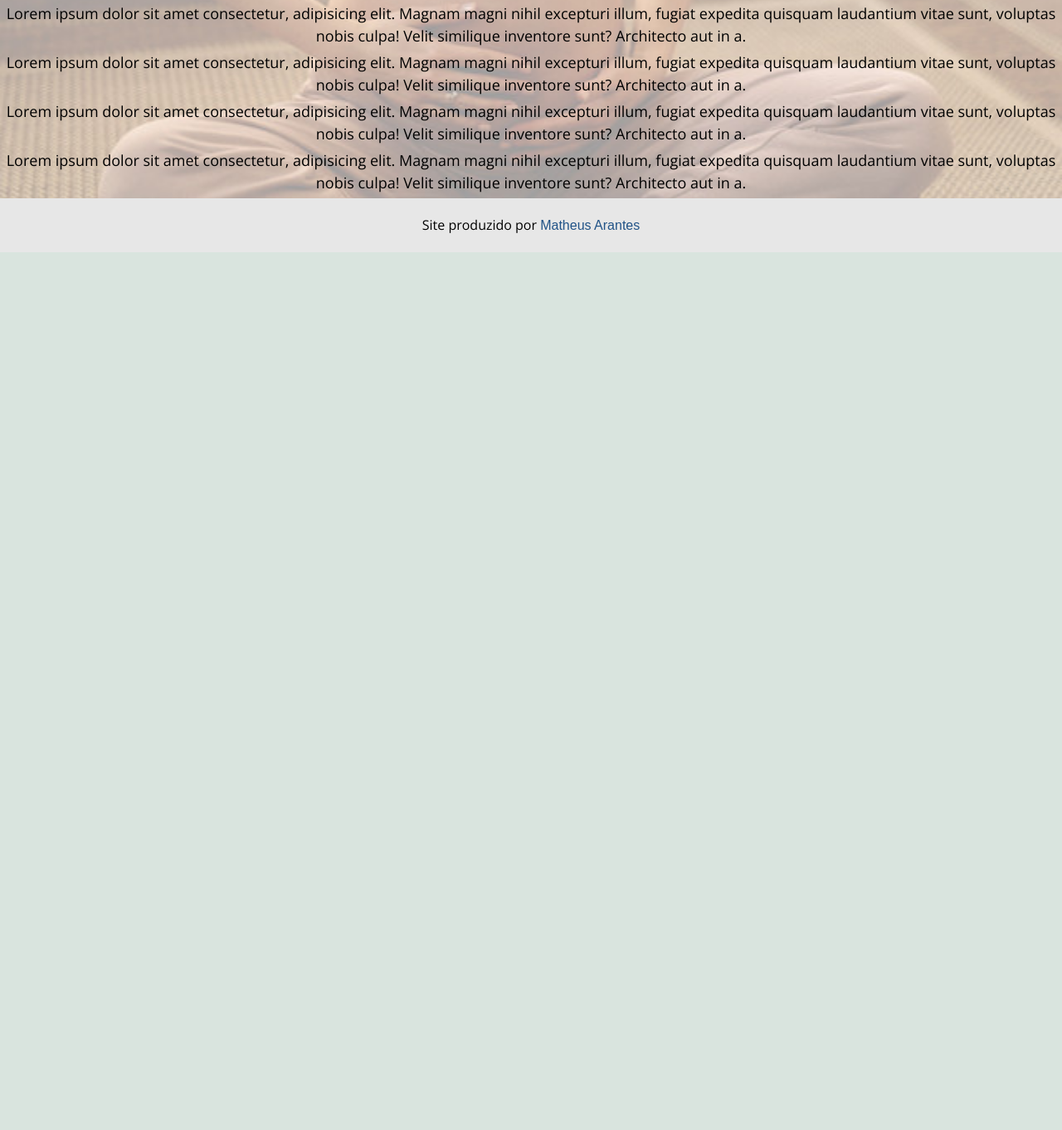
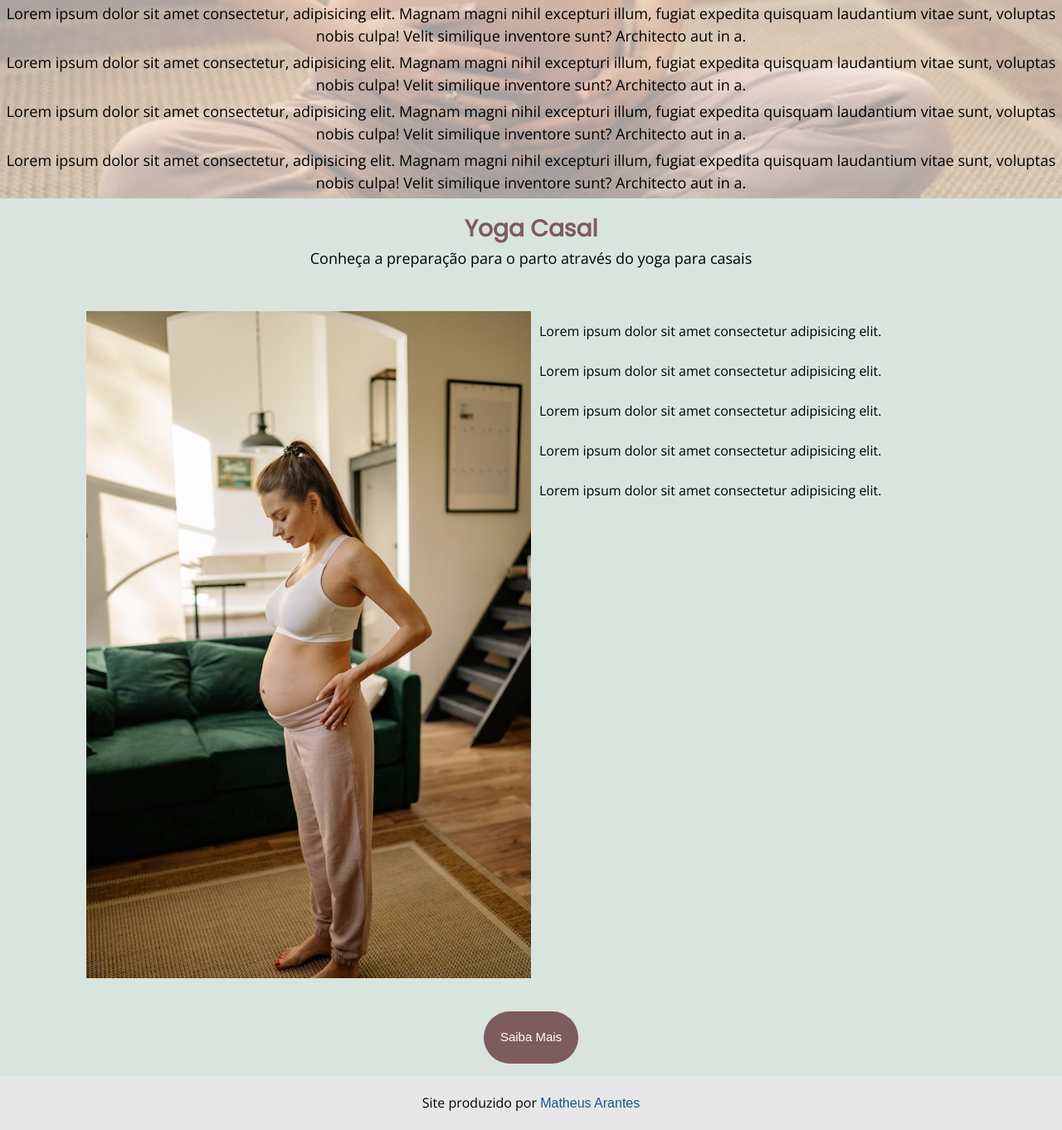
Before and after one commit to Programmerarantes/autoral1, a plain HTML site: page index.html in a window 1280 px wide. Shown: the part 2121-3483 px from the top of the page at 83% size. Before the commit the page ends 2425 px from the top, so only its background shows below. Drawn offline with nearby package versions, Linux system fonts and the light colour scheme.

Commit message:
adicionando aba yoga casal

```diff
--- a/index.html
+++ b/index.html
@@ -35,7 +35,7 @@
                     </div>
                 </div>
                 <div class="btn-container">
-                    <a class="btn-one" href="#container-one">CONHEÇA OS BENEFÍCIOS</a>
+                    <a class="btn-one" href="#container-four">CONHEÇA OS BENEFÍCIOS</a>
                 </div>
             </div>
         </section>
@@ -62,11 +62,11 @@
                          e tirar as suas principais dúvidas.</p>
                 </div>
                 <div class="btn-three">
-                    <a href="#">AGENDAR AULA</a>
+                    <a href="https://api.whatsapp.com/send?phone=5548988036260&text=Ol%C3%A1%20Camila.%20Vi%20teu%20site%20e%20gostaria%20de%20mais%20informa%C3%A7%C3%B5es..." target="_blank">AGENDAR AULA</a>
                 </div>
             </div>
         </section>
-       <section class="container-four">
+       <section id="container-four">
             <div class="intro-four">
                 <h3>Conheça os benefícios</h3>
                 <p>A prática regular de yoga durante a gestação traz inúmeros benefícios para você e para o seu bebê</p>
@@ -81,7 +81,7 @@
                 </ul>
             </div>
         </section>
-        <section class="container-five">
+        <section id="container-five">
             <div class="about-me">
                 <div class="intro-four">
                     <h4>Sobre mim</h4>
@@ -98,6 +98,30 @@
                 </div>
             </div>
         </section>
+        <section id="container-six">
+            <div class="yoga-casal">
+                <div class="intro-six">
+                    <h3>Yoga Casal</h3>
+                    <p>Conheça a preparação para o parto através do yoga para casais</p>
+                </div>
+                <div class="text-six">
+                    <div class="img-six">
+                        <img src="img/gestante4.jpg" alt="">
+                    </div>
+                    <div class="para-six">
+                        <p>Lorem ipsum dolor sit amet consectetur adipisicing elit.</p>
+                        <p>Lorem ipsum dolor sit amet consectetur adipisicing elit.</p>
+                        <p>Lorem ipsum dolor sit amet consectetur adipisicing elit.</p>
+                        <p>Lorem ipsum dolor sit amet consectetur adipisicing elit.</p>
+                        <p>Lorem ipsum dolor sit amet consectetur adipisicing elit.</p>
+                    </div>
+
+                </div>
+                <div class="btn-six">
+                    <a href="yoga-casal.html">Saiba Mais</a>
+                </div>
+            </div>
+        </section>
     </main>
     <footer>
         <p>Site produzido por <a href="https://github.com/Programmerarantes">Matheus Arantes</a></p>
--- a/style.css
+++ b/style.css
@@ -368,7 +368,7 @@ a:hover {
     color: #FFFFFF;
     padding: 20px;
 }
-.container-four {
+#container-four {
     display: grid;
     place-content: center;
     height: auto;
@@ -409,7 +409,7 @@ a:hover {
     line-height: 1.4em;
 }
 
-.container-five {
+#container-five {
     background: #FFFFFF url("img/gestante2.jpg") no-repeat center;
     background-size: cover;
     height: auto;
@@ -429,7 +429,66 @@ a:hover {
     margin: 5px 0;
     font-size: 18px;
     font-weight: 400;
+}
+#container-six {
+
+}
+
+.yoga-casal {
+    display: flex;
+    flex-direction: column;
+    flex-wrap: wrap;
+    align-items: center;
+    justify-content: center;
+}
+
+.intro-six {
     text-align: center;
+    padding: 10px;
+    margin: 10px;
+}
+.intro-six h3 {
+    font-family: "Poppins", Sans-serif;
+    font-size: 28px;
+    line-height: 1.2em;
+    color: #7e5b5e;
+}
+.intro-six p {
+    font-size: 18px;
+    font-weight: 400;
+    margin: 5px;
+}
+.text-six {
+    display: grid;
+    grid-template-columns: 50% 2fr;
+    margin: 25px;
+}
+
+.img-six {
+    align-content: center;
+}
+
+.para-six {
+    line-height: 3em;
+}
+.para-six p {
+    margin: 0 10px;
+    text-align: justify;
+    font-family: 'Open Sans', sans-serif;
+
+}
+.btn-six {
+    font-family: "Barlow", Sans-serif;
+    font-size: 15px;
+    background-color: #7e5b5e;
+    border-radius: 40px;
+    margin: 15px;
+}
+.btn-six a{
+    display: inline-block;
+    text-align: center;
+    color: #FFFFFF;
+    padding: 20px;
 }
 footer {
     background: #e7e7e7;
```
Also changed, not shown: yoga-casal.html (added, +39 -0 lines).
